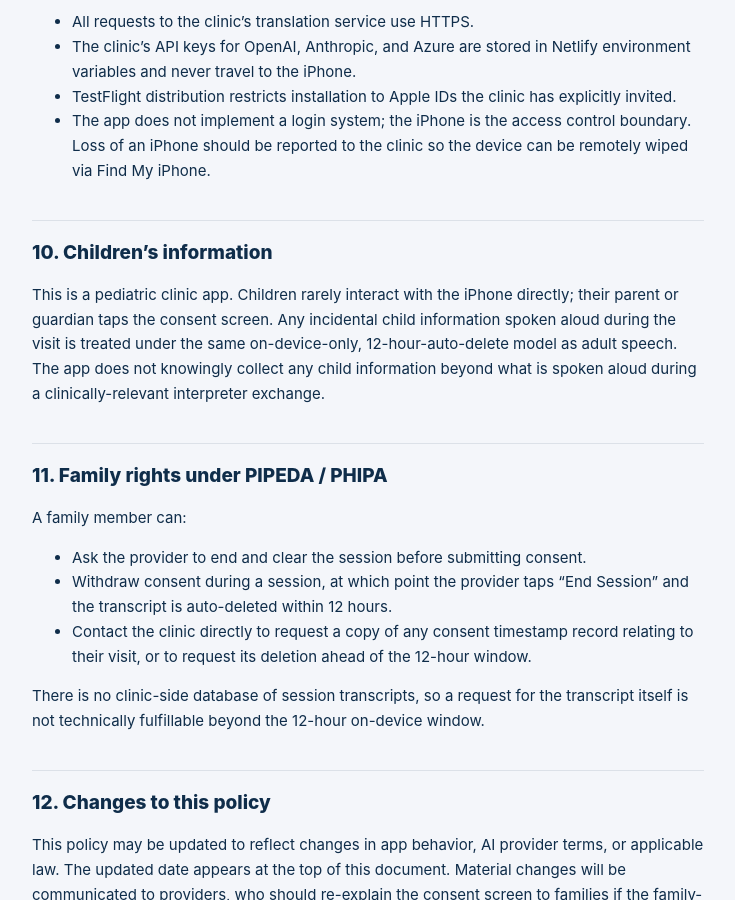
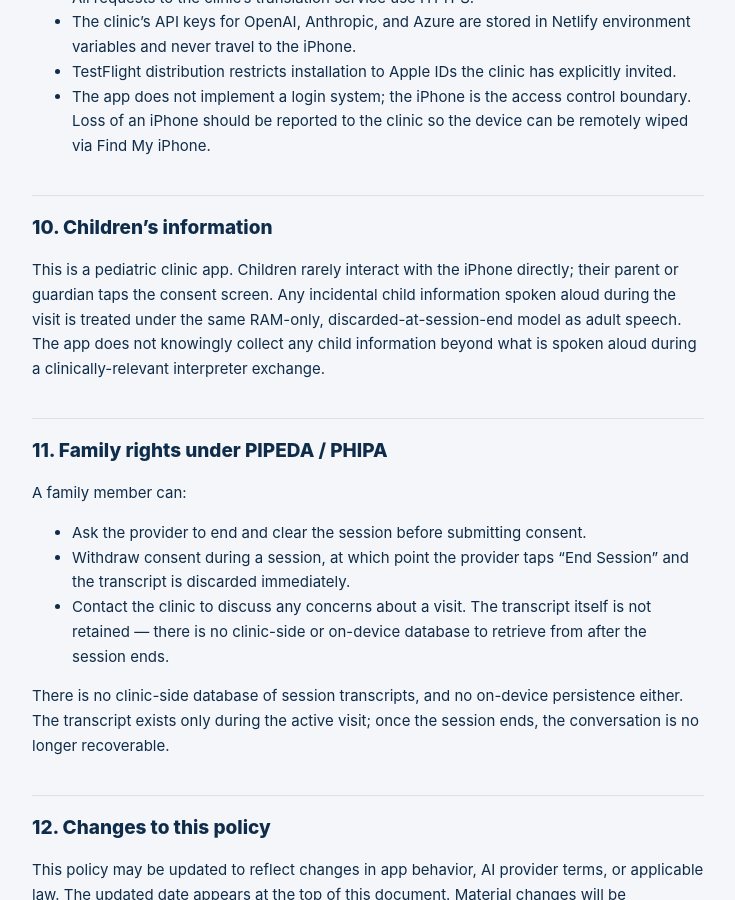
Before and after one commit to raphaelbuencamino-cmyk/thrive-translate-public, a Jekyll site: the page built from PRIVACY.md, in a window 1280 px wide and 900 px high, scrolled down 3381 px. Shown: the whole window, without its empty margins (272-1007 px from the left). Built offline with Jekyll 4.4.1, drawn with Linux system fonts in a browser that asks for light colours; some of the changed text lies outside the part shown.

Commit message:
docs: align public PRIVACY.md with in-memory-only transcript behavior
Mirror of the private docs repo PRIVACY.md update (2026-05-03 user-approved
Option B from F4 ship-blocker resolution). The public repo serves the
Apple-facing privacy policy URL via GitHub Pages.

5 substantive edits + Last Updated date bump (2026-04-25 → 2026-05-03):

- §2: "Stores the transcript ... on local storage (Core Data)" →
  "Holds the transcript ... in iPhone memory"
- §3 data table: consent timestamp + transcript rows updated to RAM-only
- §10 Children's information: "12-hour-auto-delete model" → "RAM-only,
  discarded-at-session-end model"
- §11 Family rights: "auto-deleted within 12 hours" → "discarded
  immediately"; clarifies no on-device or clinic-side database exists
  post-session

Aligns the publicly-hosted privacy promise with current iOS code (which
holds session content in-memory only; no Core Data persistence). Stronger
privacy posture (zero residency) than the prior 12h window.

Push required for the Apple-facing URL (https://raphaelbuencamino-cmyk
.github.io/thrive-translate-public/PRIVACY.html) to reflect the change.

Refs:
- private docs PRIVACY.md companion commit
- handoffs/hub-to-user--blocker-2-f4-prd-doc-vs-code.md (in workspace bus)

```diff
--- a/PRIVACY.md
+++ b/PRIVACY.md
@@ -24,7 +24,7 @@
 **Does:**
 - Captures audio from the iPhone microphone only during an active provider-initiated translation session.
 - Sends audio to a private translation service operated by the clinic, which uses OpenAI Whisper (speech recognition), Anthropic Claude (translation), and OpenAI / Microsoft Azure (text-to-speech) to produce the translated output.
-- Stores the transcript of the current visit on the iPhone's local storage (Core Data) for the duration of the visit.
+- Holds the transcript of the current visit in iPhone memory during the visit only.
 
 **Does not:**
 - Record the family's conversation outside of an active session.
@@ -36,9 +36,9 @@
 
 | Data | Where it lives | How long | Purpose |
 |---|---|---|---|
-| Family consent timestamp | Local on device | 12 hours | PIPEDA / PHIPA audit record that the family agreed before the session |
+| Family consent timestamp | RAM during the session | Exists only while the visit is active | PIPEDA / PHIPA consent established by family tap on the privacy-notice screen |
 | Audio of the visit (in-flight only) | RAM during the call to the translation service | Discarded after upload | Speech-to-text input |
-| Visit transcript (text) | Local on device, Core Data | **Auto-deleted 12 hours after session ends** | Provider can re-read what was said in this visit |
+| Visit transcript (text) | RAM during the session | **Discarded immediately when session ends or app closes** | Allows provider and family to read translations as they appear during the visit |
 | Selected patient language | Local on device | Until the provider changes it | Restores the clinic's last patient on next launch |
 | Provider profile (name, title, clinic, photo placeholder) | Local on device | Until the provider clears it | Displays in the provider profile screen |
 | Provider speech cadence (statistical pause + utterance length) | Local on device | Until the provider taps "Reset my learned cadence" | Tunes voice activity detection to the provider's natural pauses |
@@ -83,16 +83,16 @@
 
 ## 10. Children's information
 
-This is a pediatric clinic app. Children rarely interact with the iPhone directly; their parent or guardian taps the consent screen. Any incidental child information spoken aloud during the visit is treated under the same on-device-only, 12-hour-auto-delete model as adult speech. The app does not knowingly collect any child information beyond what is spoken aloud during a clinically-relevant interpreter exchange.
+This is a pediatric clinic app. Children rarely interact with the iPhone directly; their parent or guardian taps the consent screen. Any incidental child information spoken aloud during the visit is treated under the same RAM-only, discarded-at-session-end model as adult speech. The app does not knowingly collect any child information beyond what is spoken aloud during a clinically-relevant interpreter exchange.
 
 ## 11. Family rights under PIPEDA / PHIPA
 
 A family member can:
 - Ask the provider to end and clear the session before submitting consent.
-- Withdraw consent during a session, at which point the provider taps "End Session" and the transcript is auto-deleted within 12 hours.
-- Contact the clinic directly to request a copy of any consent timestamp record relating to their visit, or to request its deletion ahead of the 12-hour window.
+- Withdraw consent during a session, at which point the provider taps "End Session" and the transcript is discarded immediately.
+- Contact the clinic to discuss any concerns about a visit. The transcript itself is not retained — there is no clinic-side or on-device database to retrieve from after the session ends.
 
-There is no clinic-side database of session transcripts, so a request for the transcript itself is not technically fulfillable beyond the 12-hour on-device window.
+There is no clinic-side database of session transcripts, and no on-device persistence either. The transcript exists only during the active visit; once the session ends, the conversation is no longer recoverable.
 
 ## 12. Changes to this policy
 
```
Also changed, not shown: other parts of PRIVACY.md (+1 -1 lines).
